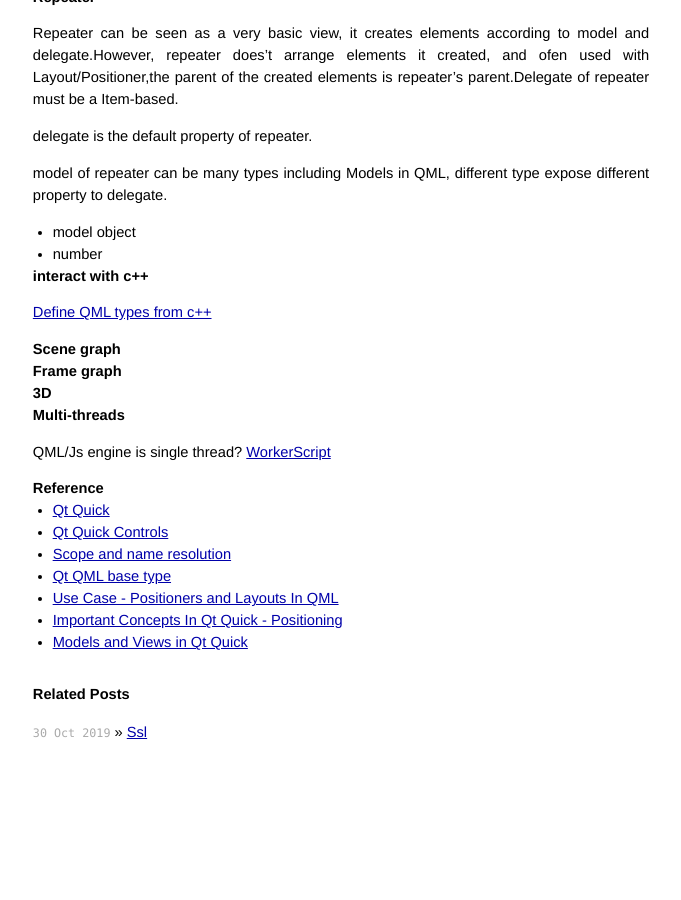
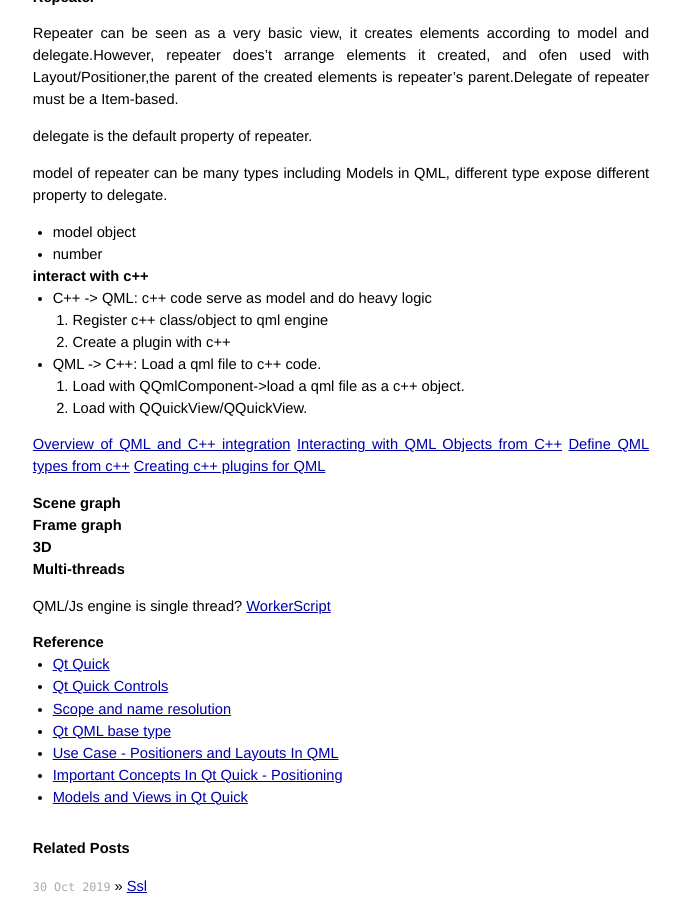
Before and after one commit to maidamai0/maidamai0.github.io, a Jekyll site: the page built from _posts/2019-11-14-qml_overview.md, in a window 1280 px wide and 900 px high, scrolled down 4137 px. Shown: the whole window, without its empty margins (299-980 px from the left). Built offline with Jekyll 4.4.1, drawn with Linux system fonts in a browser that asks for light colours; before the commit the page ends 4883 px from its top, so only the background shows below that; some of the changed text lies outside the part shown.

Commit message:
feat:update qml_overview

```diff
--- a/_posts/2019-11-14-qml_overview.md
+++ b/_posts/2019-11-14-qml_overview.md
@@ -9,8 +9,8 @@
 Qt QML module is provides the QML engine and language infrastructure.
 Qt QML provides two API:
 
-* QML API: for creating user interface
-* C++ API: for extending QML applications with c++ code.
+* [QML API](https://doc.qt.io/qt-5/qtqml-qmlmodule.html): for creating user interface
+* [C++ API](https://doc.qt.io/qt-5/qtqml-module.html): for extending QML applications with c++ code.
 
 Qt Quick module is the standard library for writing for QML applications,Providing all the basic types for creating user interfaces with QML.
 
@@ -218,7 +218,17 @@
 
 ## interact with c++
 
+* C++ -> QML: c++ code serve as model and do heavy logic
+   1. Register c++ class/object to qml engine
+   2. Create a plugin with c++
+* QML -> C++: Load a qml file to c++ code.
+   1. Load with QQmlComponent->load a qml file as a c++ object.
+   2. Load with QQuickView/QQuickView.
+
+[Overview of QML and C++ integration](https://doc.qt.io/qt-5/qtqml-cppintegration-overview.html)
+[Interacting with QML Objects from C++](https://doc.qt.io/qt-5/qtqml-cppintegration-interactqmlfromcpp.html)
 [Define QML types from c++](https://doc.qt.io/qt-5/qtqml-cppintegration-definetypes.html)
+[Creating c++ plugins for QML](https://doc.qt.io/qt-5/qtqml-modules-cppplugins.html)
 
 ## Scene graph
 
```
